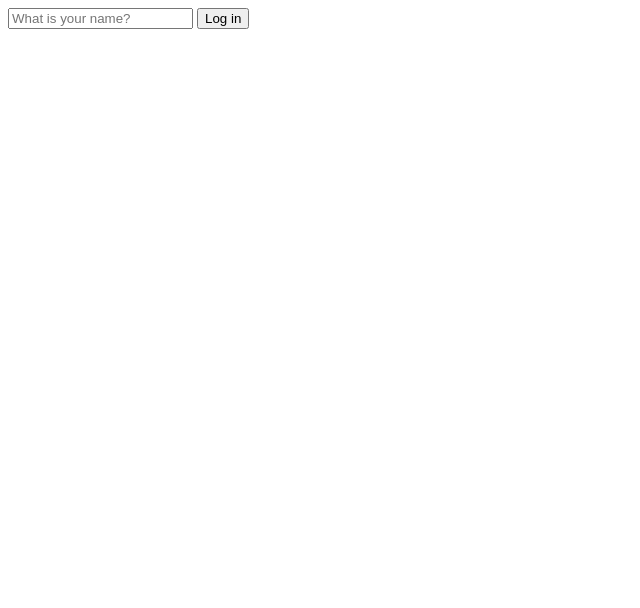
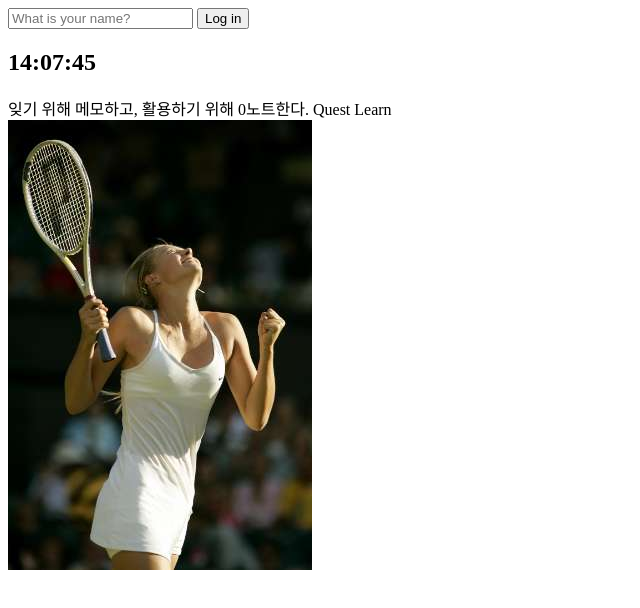
Before and after one commit to LifeFi/vanilla-JS-2022, a plain HTML site: page index.html in a window 1280 px wide. Shown: the whole page, without its empty margins (0-640 px from the left). Drawn offline with Linux system fonts and the light colour scheme.

Commit message:
add : clock, quotes, background

```diff
--- a/index.html
+++ b/index.html
@@ -4,7 +4,7 @@
     <meta charset="UTF-8" />
     <meta http-equiv="X-UA-Compatible" content="IE=edge" />
     <meta name="viewport" content="width=device-width, initial-scale=1.0" />
-    <link rel="stylesheet" href="style.css" />
+    <link rel="stylesheet" href="css/style.css" />
     <title>Momentum App</title>
   </head>
   <body>
@@ -12,8 +12,15 @@
       <input type="text" placeholder="What is your name?" />
       <button>Log in</button>
     </form>
+    <h2 id="clock">00:00:00</h2>
     <h1 id="greeting" class="hidden"></h1>
-
-    <script src="app.js"></script>
+    <div id="quote">
+      <span></span>
+      <span></span>
+    </div>
+    <script src="js/greetings.js"></script>
+    <script src="js/clock.js"></script>
+    <script src="js/quotes.js"></script>
+    <script src="js/background.js"></script>
   </body>
 </html>
--- /dev/null
+++ b/js/background.js
@@ -0,0 +1,10 @@
+const images = ["0.jpg", "1.jpg", "2.jpg", "3.jpg", "4.jpg", "5.jpg", "6.jpg"];
+
+const chosenImage = images[Math.floor(Math.random() * images.length)];
+
+const bgImage = document.createElement("img");
+bgImage.src = `img/${chosenImage}`;
+
+console.log(bgImage);
+
+document.body.appendChild(bgImage);
--- /dev/null
+++ b/js/clock.js
@@ -0,0 +1,13 @@
+const clock = document.querySelector("h2#clock");
+
+function getClock() {
+  const date = new Date();
+  const hours = String(date.getHours()).padStart(2, "0");
+  const minutes = String(date.getMinutes()).padStart(2, "0");
+  const seconds = String(date.getSeconds()).padStart(2, "0");
+
+  clock.innerText = `${hours}:${minutes}:${seconds}`;
+}
+
+getClock();
+setInterval(getClock, 1000);
--- /dev/null
+++ b/js/quotes.js
@@ -0,0 +1,52 @@
+const quotes = [
+  {
+    quote: " 확고유연, 불광불급, 마부작침",
+    author: "Quest Learn",
+  },
+  {
+    quote: "빼기는 최고의 더하기다.",
+    author: "Quest Learn",
+  },
+  {
+    quote: "열망을 담금질한다.",
+    author: "Quest Learn",
+  },
+  {
+    quote: "버리고 세우고 지키기.",
+    author: "Quest Learn",
+  },
+  {
+    quote: "시작이 반이다. 나머지는 마무리다.",
+    author: "Quest Learn",
+  },
+  {
+    quote:
+      "수신양인 지인용인 여유 평정심 / 높고낮고 넓고깊게 먼저멀리 제때제대로 / 정심정도 정법정진",
+    author: "Quest Learn",
+  },
+  {
+    quote:
+      "지금 이 순간이 가장 젊고 최고일때다! / 오늘은 내 생에 남은 첫번째 날이다.",
+    author: "Quest Learn",
+  },
+  {
+    quote: "나에게 솔직하고, 나를 믿고, 나를 사랑한다.",
+    author: "Quest Learn",
+  },
+  {
+    quote: "사람에게 배운다.",
+    author: "Quest Learn",
+  },
+  {
+    quote: "잊기 위해 메모하고, 활용하기 위해 0노트한다.",
+    author: "Quest Learn",
+  },
+];
+
+const quote = document.querySelector("#quote span:first-child");
+const author = document.querySelector("#quote span:last-child");
+
+const todaysQuote = quotes[Math.floor(Math.random() * quotes.length)];
+
+quote.innerText = todaysQuote.quote;
+author.innerText = todaysQuote.author;
```
Also changed, not shown: css/style.css (renamed from style.css), img/0.jpg (added), img/1.jpg (added), img/2.jpg (added), img/3.jpg (added), img/4.jpg (added), img/5.jpg (added), img/6.jpg (added), js/greetings.js (renamed from app.js), 1 other file.
